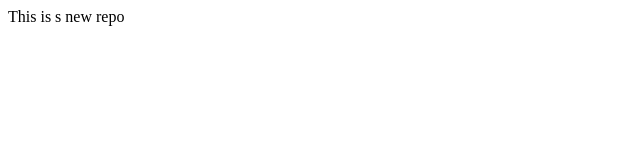
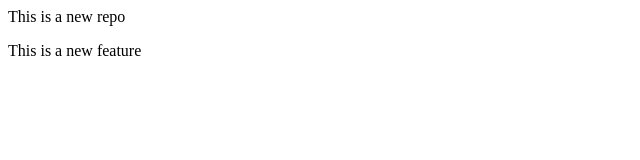
Before and after one commit to Dimplektech/LocalRepo, a plain HTML site: page LocalRepo/index.html in a window 1280 px wide. Shown: the whole page, without its empty margins (0-640 px from the left). Drawn offline with Linux system fonts and the light colour scheme.

Commit message:
Add new feature

```diff
--- a/LocalRepo/index.html
+++ b/LocalRepo/index.html
@@ -1 +1,2 @@
-<p>This is s new repo</p>
+<p>This is a new repo</p>
+<p>This is a new feature</p>
```
